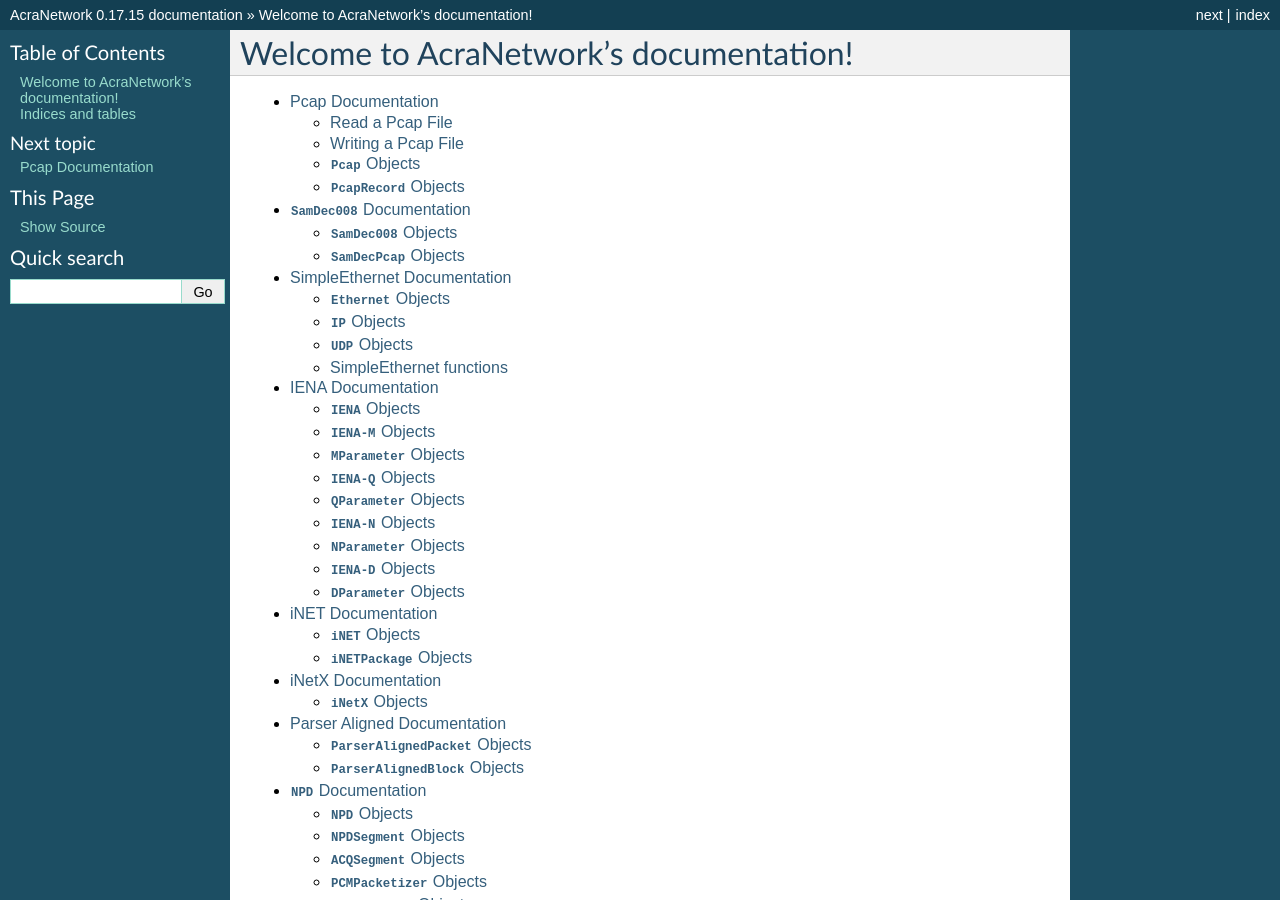
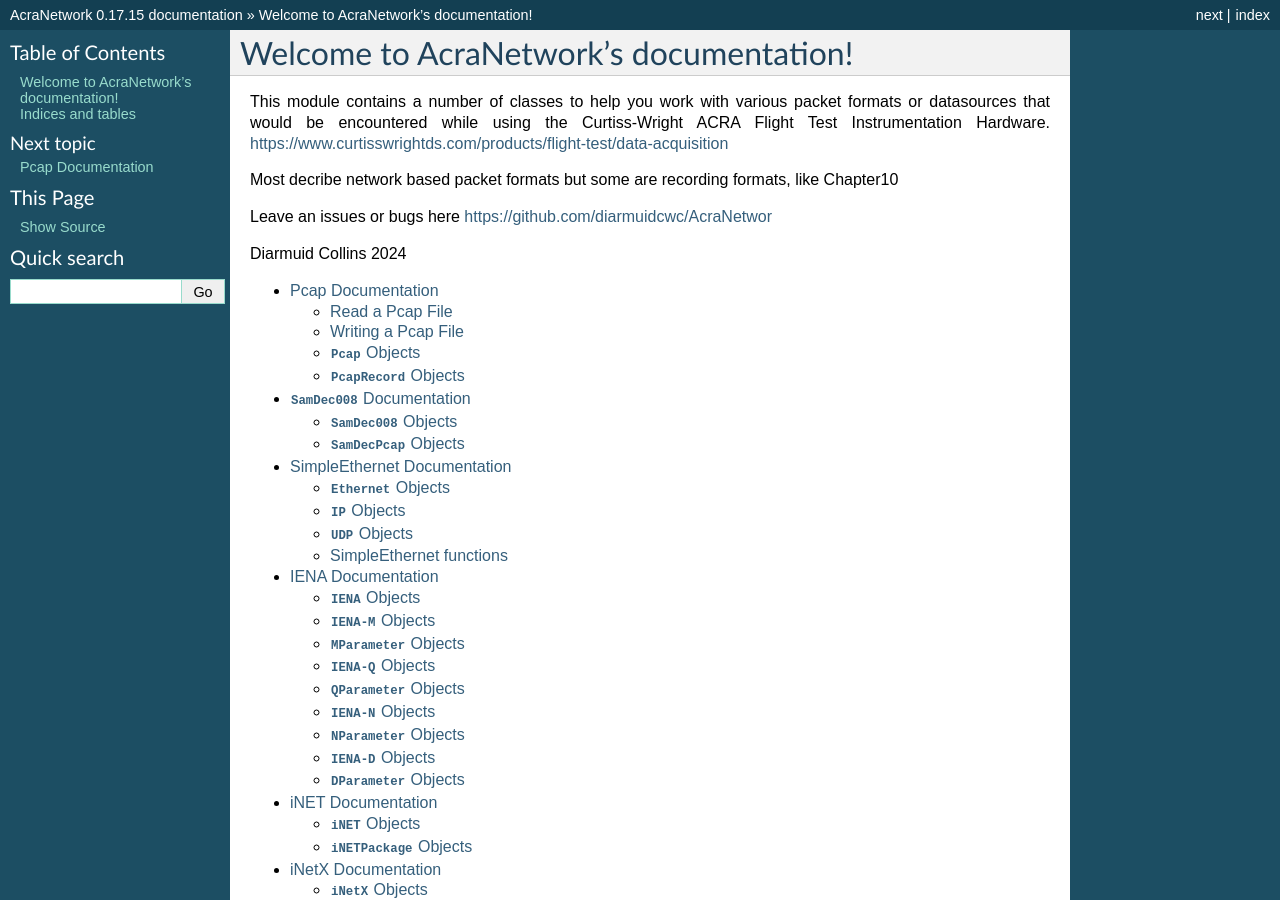
Before and after one commit to diarmuidcwc/AcraNetwork, a Sphinx documentation site: the page built from docs/index.rst, in a window 1280 px wide and 900 px high. Built offline with Sphinx 7.4.7, drawn with Linux system fonts in a browser that asks for light colours.

Commit message:
Added config files for the RTD

```diff
--- a/docs/conf.py
+++ b/docs/conf.py
@@ -18,6 +18,7 @@
 import sys
 
 sys.path.insert(0, "../")
+from AcraNetwork.__version__ import __version__
 
 # -- Project information -----------------------------------------------------
 
@@ -28,7 +29,8 @@
 # The short X.Y version
 version = ""
 # The full version, including alpha/beta/rc tags
-release = "0.17.15"
+# release = "0.17.15"
+release = __version__
 
 autodoc_default_flags = ["members"]
 autodoc_member_order = "groupwise"
--- a/docs/index.rst
+++ b/docs/index.rst
@@ -5,6 +5,16 @@
 
 Welcome to AcraNetwork's documentation!
 =======================================
+
+This module contains a number of classes to help you work with various packet formats or datasources that would be encountered
+while using the Curtiss-Wright ACRA Flight Test Instrumentation Hardware.
+https://www.curtisswrightds.com/products/flight-test/data-acquisition
+
+Most decribe network based packet formats but some are recording formats, like Chapter10
+
+Leave an issues or bugs here https://github.com/diarmuidcwc/AcraNetwor
+
+Diarmuid Collins 2024
 
 .. toctree::
    :maxdepth: 2
--- /dev/null
+++ b/docs/requirements.txt
@@ -0,0 +1 @@
+sphinx==8.1.3
```
Also changed, not shown: .readthedocs.yaml (added).
